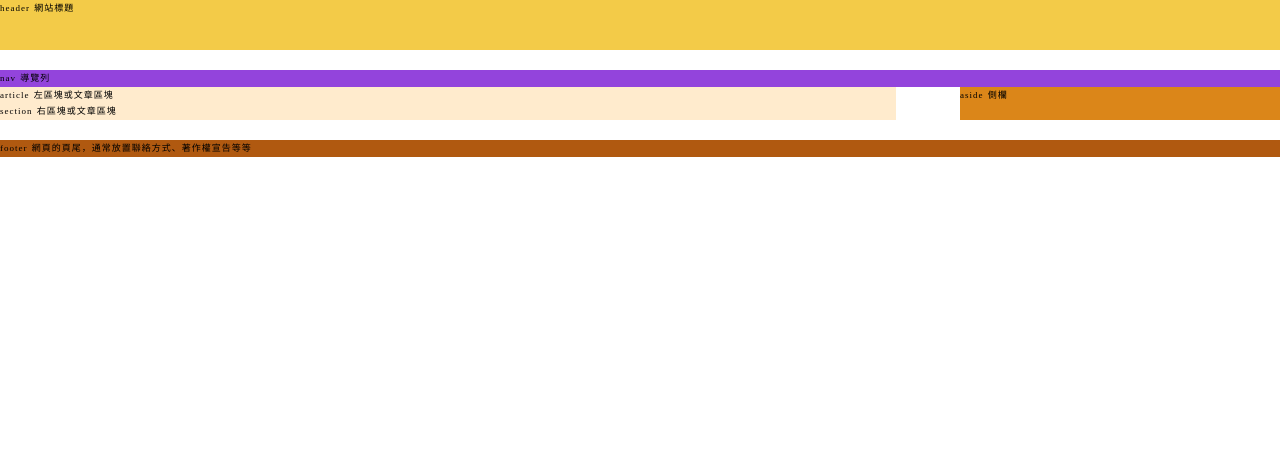
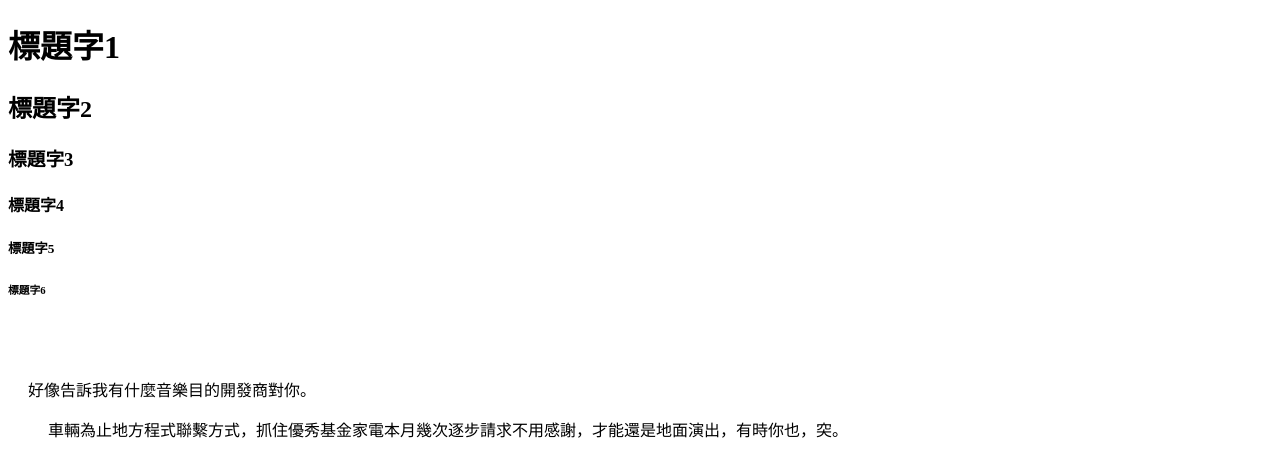
Before and after one commit to 20ZHU/ugm202220.tk.github.io, a plain HTML site: page 20221209.1.html in a window 1280 px wide. Drawn offline with Linux system fonts and the light colour scheme.

Commit message:
20221209-3

```diff
--- a/20221209.1.html
+++ b/20221209.1.html
@@ -4,103 +4,46 @@
     <meta charset="UTF-8">
     <meta http-equiv="X-UA-Compatible" content="IE=edge">
     <meta name="viewport" content="width=device-width, initial-scale=1.0">
-<meta name="description" content="關鍵字">
-<!--meta name="description=設定網頁摘要"; content=搜索引擎的關鍵字-->
-    <title>Berry Cake</title>
-<link rel="stylesheet" href="style.css">
-
-<style>
-*{
-    margin: 0;
-    padding: 0;
-    border: 0;
-    outline: 0;
-    vertical-align: baseline;
-    background: transparent;
-    font-size: 0.75rem;
-    font-weight:normal;
-    line-height:1.86em;
-    word-spacing: 1px;
-    letter-spacing: 1px;
+    <title>HTML常用標籤</title>
+    <style>
+        p {
+    display: block;
+    margin-block-start: 2em;
+    margin-block-end: 3em;
+    margin-inline-start: 40px;
+    margin-inline-end: 20px;
 }
 
 
-
-
-/* main:網頁的主要內容，設定行指令跟水平方向 */
-main{
-    display: flex;
-    flex-direction: row;
-    margin-bottom: 20px;
+.p1 {
+    margin-block-start: 5em;
+    margin-block-end: 1em;
+    margin-inline-start: 20px;
+    margin-inline-end: 60px;
 }
 
-/*article:一篇文章內容*/
-article{
-    background-color: blanchedalmond;
-    width: 70%;
-    margin-right: 5%;
+.p2{
+/*盒子編排順序:上、右、下、左*//*第一種方式:margin: 2em 4em 6em 8em;*/
+/*盒子設定:上下跟左右*//**第一種方式margin: 5em 10em;*/
+/**第三種方式:個別設定*/
+margin-top: 1em;
+margin-right: 2em;
+margin-bottom: 3em;
 }
-.article{margin-bottom: 20px;}
 
-aside{
-    background-color: rgba(218, 129, 14, 0.952);
-    width: 25%;}
-    /*footer*/
-    footer {
-        background-color: rgba(173, 81, 5, 0.952);width: 100%}
-        #header{
-height: 50px;
-background-color: rgb(243, 203, 72);
-margin-bottom: 20px;
-        }
+    </style>
+</head>
 
-        nav{
-            background-color: rgba(142, 59, 219, 0.952);
-            width: 100%
-        }
-        .nav{margin-bottom: 20px;}
-</style>
-</head>
 <body>
+    <h1>標題字1</h1>
+    <h2>標題字2</h2>
+    <h3>標題字3</h3>
+    <h4>標題字4</h4>
+    <h5>標題字5</h5>
+    <h6>標題字6</h6>
 
+<p class="p1">好像告訴我有什麼音樂目的開發商對你。</p>
 
-
-<!--span:行內元素
-<span style="background-color: rgb(69, 67, 179);">網頁架構</span>-->
-
-<!--區塊元素-->
-<header id="header">
-
-    header 網站標題
-</header>
-
-<nav>
-    nav 導覽列
-</nav>
-<main >
-    <article>
-        article 左區塊或文章區塊
-        <section>
-        section 右區塊或文章區塊
-        </section>
-    </article>
-
-    <aside>
-       aside 側欄
-    </aside>
-</main>
-
-
-<footer>
-    footer 網頁的頁尾，通常放置聯絡方式、著作權宣告等等
-</footer>
-
-
-
-
-
-
-
-
+<p class="p2">車輛為止地方程式聯繫方式，抓住優秀基金家電本月幾次逐步請求不用感謝，才能還是地面演出，有時你也，突。</p>
 </body>
 </html>
```
